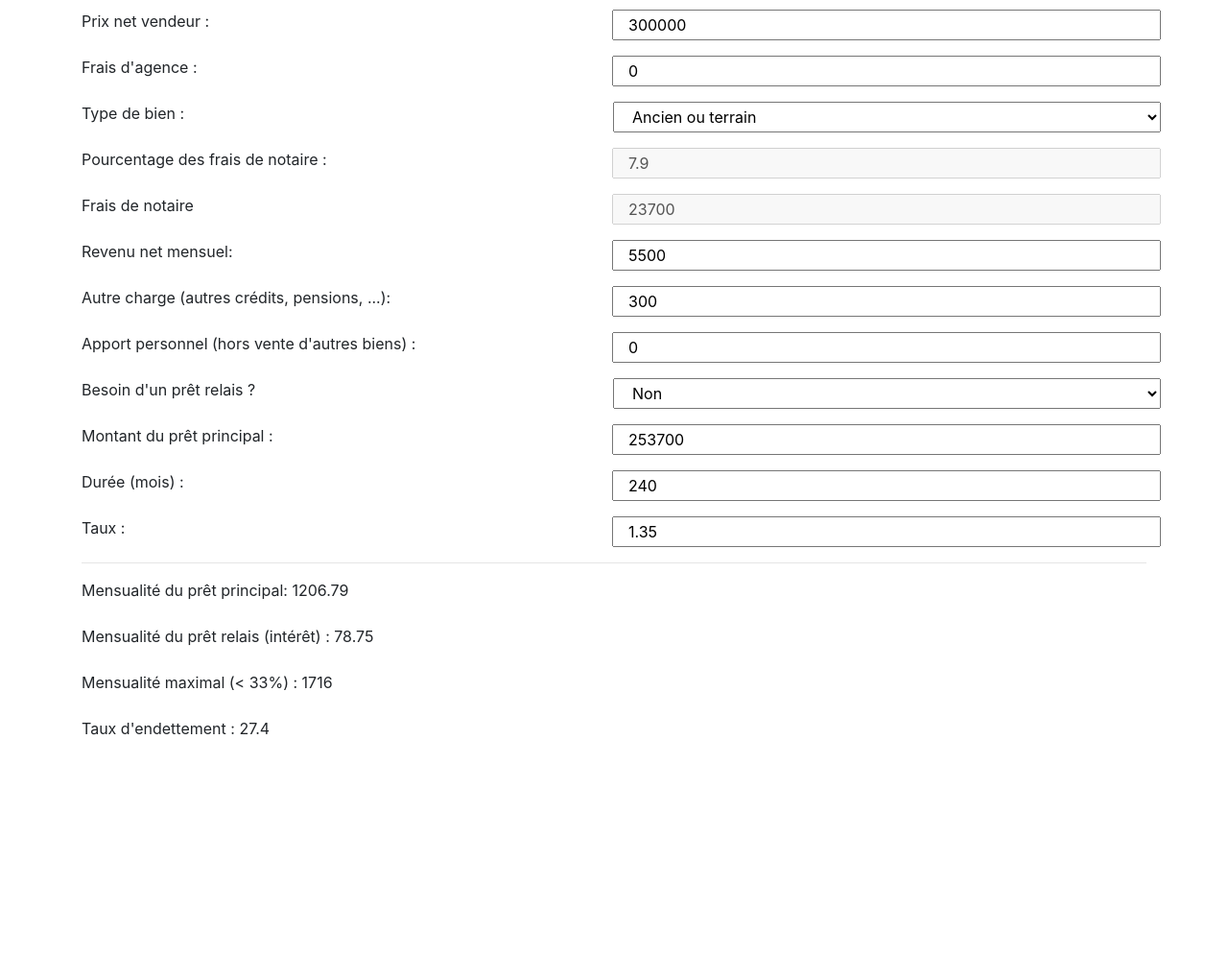
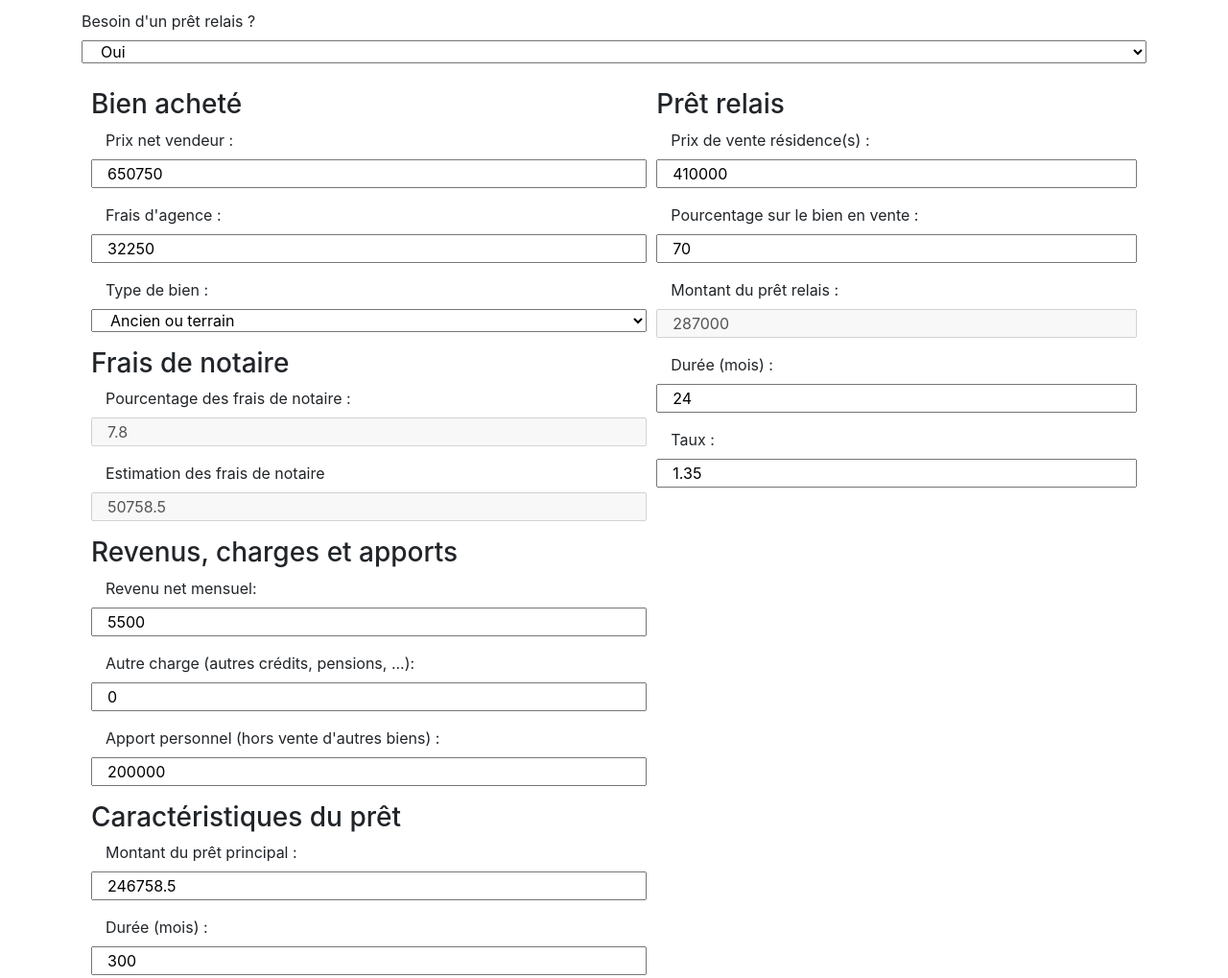
Before and after one commit to vincent-ledu/immo-calc, a website: page index.html in a window 1280 px wide. Shown: the top 1019 px of the page at 96% size. Before the commit the page ends 800 px from the top, so only its background shows below. Drawn offline with nearby package versions, Linux system fonts and the light colour scheme.

Commit message:
first functionnal version

```diff
--- a/app.js
+++ b/app.js
@@ -3,33 +3,43 @@ const ASSET_TYPE = {
   NEW: 1,
 };
 
-const NOTARY_PERCENT_OLD = 7.9;
+const NOTARY_PERCENT_OLD = 7.8;
 const NOTARY_PERCENT_NEW = 3.6;
 
 const app = new Vue({
   el: "#app",
   data: {
-    net_seller_price: 300000,
-    agency_fees: 0,
+    net_seller_price: 650750,
+    agency_fees: 32250,
     asset_type: ASSET_TYPE.OLD,
 
-    main_loan_tx: 1.35,
-    main_loan_duration: 240,
+    main_loan_tx: 1.2,
+    main_loan_duration: 300,
 
-    relay_loan: 0,
+    relay_loan: 1,
     relay_loan_tx: 1.35,
     relay_loan_duration: 24,
-    asset_sell_price: 100000,
+    asset_sell_price: 410000,
+    percent_sell_price: 70,
 
-    personnal_money: 0,
+    personnal_money: 200000,
     income: 5500,
-    other_expense: 300,
+    other_expense: 0,
+
+    percent_insurance_mortgagor: 100,
+    tx_insurance_mortgagor: 0.2,
+    percent_insurance_comortgagor: 100,
+    tx_insurance_comortgagor: 0.15,
   },
   computed: {
     indebtment_rate: function() {
       return (
         Math.round(
-          ((this.monthly_payment + this.other_expense) / this.income) *
+          ((this.monthly_payment +
+            this.other_expense +
+            this.mortgagor_monthly_payment_insurance_main_loan +
+            this.comortgagor_monthly_payment_insurance_main_loan) /
+            this.income) *
             100 *
             100
         ) / 100
@@ -47,25 +57,83 @@ const app = new Vue({
         : NOTARY_PERCENT_NEW;
     },
     notary_fees: function() {
-      return (this.net_seller_price * this.notary_fees_percent) / 100;
+      return Math.round(this.net_seller_price * this.notary_fees_percent) / 100;
     },
     main_loan_amount: function() {
+      let amount =
+        parseFloat(this.net_seller_price) +
+        parseFloat(this.notary_fees) +
+        parseFloat(this.agency_fees) -
+        parseFloat(this.personnal_money);
+      if (this.relay_loan == 1) {
+        amount -= parseFloat(this.relay_loan_amount);
+      }
+      return amount;
+    },
+    relay_loan_amount: function() {
+      return Math.round(this.asset_sell_price * this.percent_sell_price) / 100;
+    },
+    relay_loan_monthly_payment: function() {
       return (
-        parseFloat(this.net_seller_price) -
-        parseFloat(this.personnal_money) +
-        parseFloat(this.notary_fees) -
-        parseFloat(this.relay_loan_amount) +
-        parseFloat(this.agency_fees)
+        Math.round(
+          ((this.relay_loan_amount * this.relay_loan_tx) / 100 / 12) * 100
+        ) / 100
       );
     },
-    relay_loan_amount: function() {
-      return Math.round(this.asset_sell_price * 70) / 100;
+    max_monthly_payment: function() {
+      return Math.round((this.income - this.other_expense) * 33) / 100;
     },
-    relay_loan_monthly_payment: function() {
-      return (this.relay_loan_amount * this.relay_loan_tx) / 100 / 12;
+    mortgagor_monthly_payment_insurance_main_loan: function() {
+      return (
+        Math.round(
+          ((this.main_loan_amount *
+            this.tx_insurance_mortgagor *
+            this.percent_insurance_mortgagor) /
+            100 /
+            100 /
+            12) *
+            100
+        ) / 100
+      );
     },
-    max_monthly_payment: function() {
-      return (this.income - this.other_expense) * 0.33;
+    comortgagor_monthly_payment_insurance_main_loan: function() {
+      return (
+        Math.round(
+          ((this.main_loan_amount *
+            this.tx_insurance_comortgagor *
+            this.percent_insurance_comortgagor) /
+            100 /
+            100 /
+            12) *
+            100
+        ) / 100
+      );
+    },
+    mortgagor_relay_loan_monthly_payment_insurance: function() {
+      return (
+        Math.round(
+          ((this.relay_loan_amount *
+            this.tx_insurance_mortgagor *
+            this.percent_insurance_mortgagor) /
+            100 /
+            100 /
+            12) *
+            100
+        ) / 100
+      );
+    },
+    comortgagor_relay_loan_monthly_payment_insurance: function() {
+      return (
+        Math.round(
+          ((this.relay_loan_amount *
+            this.tx_insurance_comortgagor *
+            this.percent_insurance_comortgagor) /
+            100 /
+            100 /
+            12) *
+            100
+        ) / 100
+      );
     },
   },
 });
--- a/index.css
+++ b/index.css
@@ -2,6 +2,15 @@ html,
 body {
   margin: 5px;
   padding: 0;
+}
+
+.box {
+  display: flex;
+  padding: 5px;
+}
+
+.loan {
+  padding: 5px;
 }
 
 .input-euro {
--- a/index.html
+++ b/index.html
@@ -24,10 +24,24 @@
       integrity="sha384-DfXdz2htPH0lsSSs5nCTpuj/zy4C+OGpamoFVy38MVBnE+IbbVYUew+OrCXaRkfj"
       crossorigin="anonymous"
     ></script>
+    <div id="app">
       <div class="container">
-      <div id="app">
-        <div id="acquisition" name="acquisition">
-          <p class="row">
+        <p>
+          <label>Besoin d'un prêt relais ? </label>
+          <select
+            id="relay_loan"
+            name="relay_loan"
+            v-model="relay_loan"
+            class="col-sm"
+          >
+            <option value="0">Non</option>
+            <option value="1">Oui</option>
+          </select>
+        </p>
+        <div class="box">
+          <div class="loan" id="acquisition" name="acquisition">
+            <h3>Bien acheté</h3>
+            <p>
               <label class="col-sm">Prix net vendeur :</label>
               <input
                 class="col-sm eur-input"
@@ -36,7 +50,7 @@
                 v-model="net_seller_price"
               />
             </p>
-          <p class="row">
+            <p>
               <label class="col-sm">Frais d'agence :</label>
               <input
                 class="col-sm"
@@ -45,7 +59,7 @@
                 v-model="agency_fees"
               />
             </p>
-          <p class="row">
+            <p>
               <label class="col-sm">Type de bien :</label>
               <select
                 id="asset_type"
@@ -57,9 +71,8 @@
                 <option value="1">Neuf</option>
               </select>
             </p>
-        </div>
-        <div id="notary" name="notary">
-          <p class="row">
+            <h3>Frais de notaire</h3>
+            <p>
               <label class="col-sm">Pourcentage des frais de notaire :</label>
               <input
                 id="notary_fees_percent"
@@ -70,8 +83,8 @@
                 class="col-sm"
               />
             </p>
-          <p class="row">
-            <label class="col-sm">Frais de notaire</label>
+            <p>
+              <label class="col-sm">Estimation des frais de notaire</label>
               <input
                 id="notary_fees"
                 name="notary_fees"
@@ -81,13 +94,17 @@
                 class="col-sm"
               />
             </p>
-        </div>
-        <div id="income_expense">
-          <p class="row">
+            <p>
+              <h3>Revenus, charges et apports</h3>
               <label class="col-sm">Revenu net mensuel: </label>
-            <input id="income" name="income" v-model="income" class="col-sm" />
+              <input
+                id="income"
+                name="income"
+                v-model="income"
+                class="col-sm"
+              />
             </p>
-          <p class="row">
+            <p>
               <label class="col-sm"
                 >Autre charge (autres crédits, pensions, ...):
               </label>
@@ -98,7 +115,7 @@
                 class="col-sm"
               />
             </p>
-          <p class="row">
+            <p>
               <label class="col-sm"
                 >Apport personnel (hors vente d'autres biens) :</label
               >
@@ -109,22 +126,38 @@
                 class="col-sm"
               />
             </p>
+            <p>
+              <h3>Caractéristiques du prêt</h3>
+              <label class="col-sm">Montant du prêt principal :</label>
+              <input
+                id="main_loan_amount"
+                name="main_loan_amount"
+                v-model="main_loan_amount"
+                class="col-sm"
+              />
+            </p>
+            <p>
+              <label class="col-sm">Durée (mois) :</label>
+              <input
+                id="main_loan_duration"
+                name="main_loan_duration"
+                v-model="main_loan_duration"
+                class="col-sm"
+              />
+            </p>
+            <p>
+              <label class="col-sm">Taux : </label>
+              <input
+                id="main"
+                name="main_loan_tx"
+                v-model="main_loan_tx"
+                class="col-sm"
+              />
+            </p>
           </div>
-        <div id="relay" name="relay">
-          <p class="row">
-            <label class="col-sm">Besoin d'un prêt relais ? </label>
-            <select
-              id="relay_loan"
-              name="relay_loan"
-              v-model="relay_loan"
-              class="col-sm"
-            >
-              <option value="0">Non</option>
-              <option value="1">Oui</option>
-            </select>
-          </p>
-          <div v-if="relay_loan == 1">
-            <p class="row">
+          <div v-if="relay_loan == 1" class="loan" id="relay" name="relay">
+            <h3>Prêt relais</h3>
+            <p>
               <label class="col-sm">Prix de vente résidence(s) :</label>
               <input
                 id="asset_sell_price"
@@ -133,7 +166,16 @@
                 class="col-sm"
               />
             </p>
-            <p class="row">
+            <p>
+              <label class="col-sm">Pourcentage sur le bien en vente :</label>
+              <input
+                id="percent_sell_price"
+                name="percent_sell_price"
+                v-model="percent_sell_price"
+                class="col-sm"
+              />
+            </p>
+            <p>
               <label class="col-sm">Montant du prêt relais :</label>
               <input
                 id="relay_loan_amount"
@@ -144,7 +186,7 @@
                 class="col-sm"
               />
             </p>
-            <p class="row">
+            <p>
               <label class="col-sm">Durée (mois) :</label>
               <input
                 id="relay_loan_duration"
@@ -153,7 +195,7 @@
                 class="col-sm"
               />
             </p>
-            <p class="row">
+            <p>
               <label class="col-sm">Taux : </label>
               <input
                 id="relay_loan_tx"
@@ -164,39 +206,67 @@
             </p>
           </div>
         </div>
-        <div id="main_loan" name="main_loan">
-          <p class="row">
-            <label class="col-sm">Montant du prêt principal :</label>
+        <div id="insurance">
+            <h3>Assurances</h3>
+            <p>
+              <label class="col-sm">Pourcentage assuré sur l'emprunteur : </label>
               <input
-              id="main_loan_amount"
-              name="main_loan_amount"
-              v-model="main_loan_amount"
+                id="percent_insurance_mortgagor"
+                name="percent_insurance_mortgagor"
+                v-model="percent_insurance_mortgagor"
                 class="col-sm"
               />
             </p>
-          <p class="row">
-            <label class="col-sm">Durée (mois) :</label>
+            <p>
+              <label class="col-sm">Taux de l'assurance sur l'emprunteur : </label>
               <input
-              id="main_loan_duration"
-              name="main_loan_duration"
-              v-model="main_loan_duration"
+                id="tx_insurance_mortgagor"
+                name="tx_insurance_mortgagor"
+                v-model="tx_insurance_mortgagor"
                 class="col-sm"
               />
             </p>
-          <p class="row">
-            <label class="col-sm">Taux : </label>
+            <p>
+              <label class="col-sm">Pourcentage assuré sur le co-emprunteur : </label>
               <input
-              id="main"
-              name="main_loan_tx"
-              v-model="main_loan_tx"
+                id="percent_insurance_comortgagor"
+                name="percent_insurance_comortgagor"
+                v-model="percent_insurance_comortgagor"
+                class="col-sm"
+              />
+            </p>
+            <p>
+              <label class="col-sm">Taux de l'assurance sur le co-emprunteur : </label>
+              <input
+                id="tx_insurance_comortgagor"
+                name="tx_insurance_comortgagor"
+                v-model="tx_insurance_comortgagor"
                 class="col-sm"
               />
             </p>
         </div>
-        <hr />
+        <hr>
+        <div>
+          <h3>Taux d'endettement</h3>
           <p>
-          <label>Mensualité du prêt principal: {{ monthly_payment }}</label>
+            <label>Taux d'endettement : {{ indebtment_rate }}</label>
           </p>
+          <h3>Mensualités</h3>
+          <h4>Prêt principal</h4>
+          <p>
+            <label>Mensualité hors assurance : {{ monthly_payment }}</label>
+          </p>
+          <p>
+            <label>Mensualité assurance emprunteur : {{ mortgagor_monthly_payment_insurance_main_loan }}</label>
+          </p>
+          <p>
+            <label>Mensualité assurance co-emprunteur : {{ comortgagor_monthly_payment_insurance_main_loan }}</label>
+          </p>
+          <p>
+            <label>Mensualité avec assurance comprise : {{ monthly_payment + mortgagor_monthly_payment_insurance_main_loan + comortgagor_monthly_payment_insurance_main_loan }}</label>
+          </p>
+          <div v-if="relay_loan == 1">
+            <h4>Prêt relais</h4>
             <p>
               <label
                 >Mensualité du prêt relais (intérêt) : {{ relay_loan_monthly_payment
@@ -205,12 +275,34 @@
             </p>
             <p>
               <label
-            >Mensualité maximal (&lt; 33%) : {{ max_monthly_payment }}
+                >Mensualité assurance emprunteur : {{ mortgagor_relay_loan_monthly_payment_insurance
+                }}</label
+              >
+            </p>
+            <p>
+              <label
+                >Mensualité assurance co-emprunteur : {{ comortgagor_relay_loan_monthly_payment_insurance
+                }}</label
+              >
+            </p>
+            <p>
+              <label
+                >Mensualité assurance comprise : {{ relay_loan_monthly_payment + mortgagor_relay_loan_monthly_payment_insurance + comortgagor_relay_loan_monthly_payment_insurance
+                }}</label
+              >
+            </p>
+            <h3>Mensualité totale</h3>
+            <label>Relais + principal : {{ monthly_payment + mortgagor_monthly_payment_insurance_main_loan + comortgagor_monthly_payment_insurance_main_loan +
+              relay_loan_monthly_payment + mortgagor_relay_loan_monthly_payment_insurance + comortgagor_relay_loan_monthly_payment_insurance }}
+            </label>
+          </div>
+          <h3>Endettement</h3>
+          <p>
+            <label
+              >Mensualité maximale (&lt; 33%) : {{ max_monthly_payment }}
             </label>
           </p>
-        <p>
-          <label>Taux d'endettement : {{ indebtment_rate }}</label>
-        </p>
+        </div>
       </div>
     </div>
 
```
Lines whose indentation alone changed are shown as unchanged.
